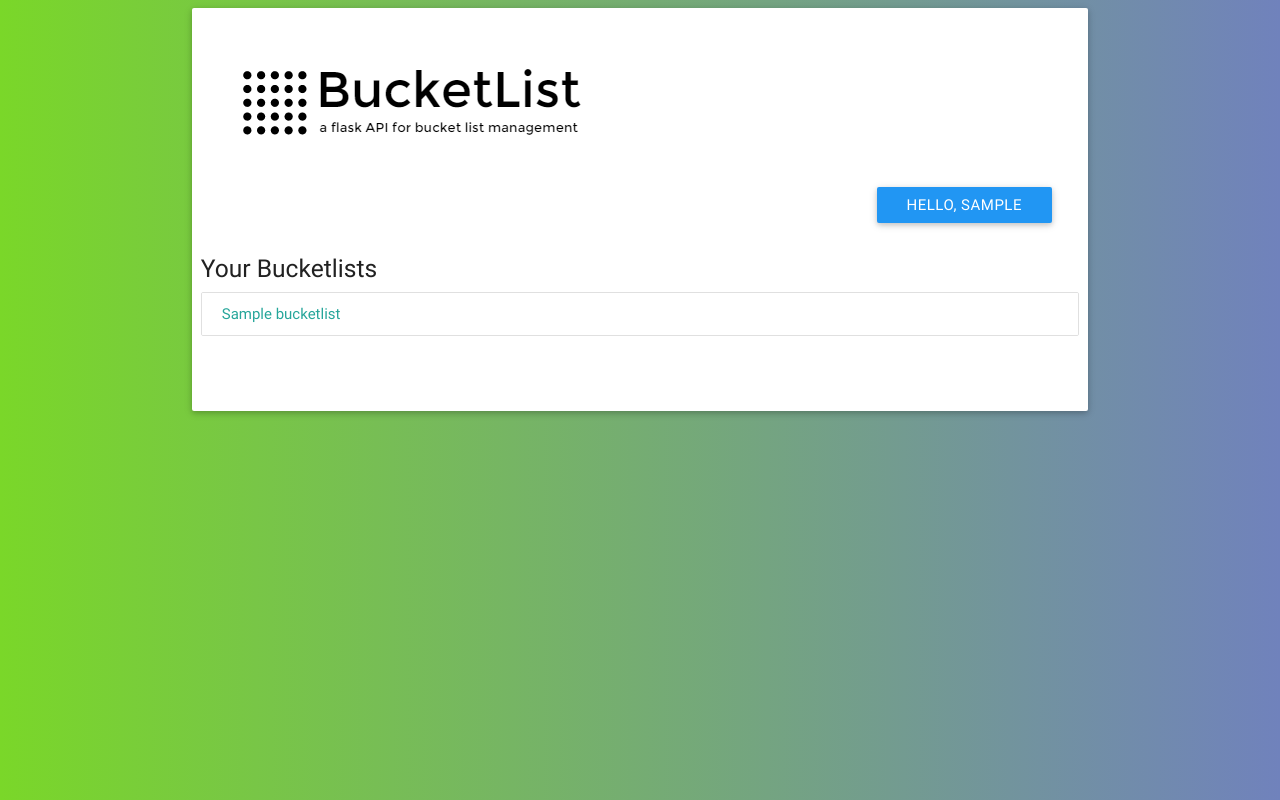
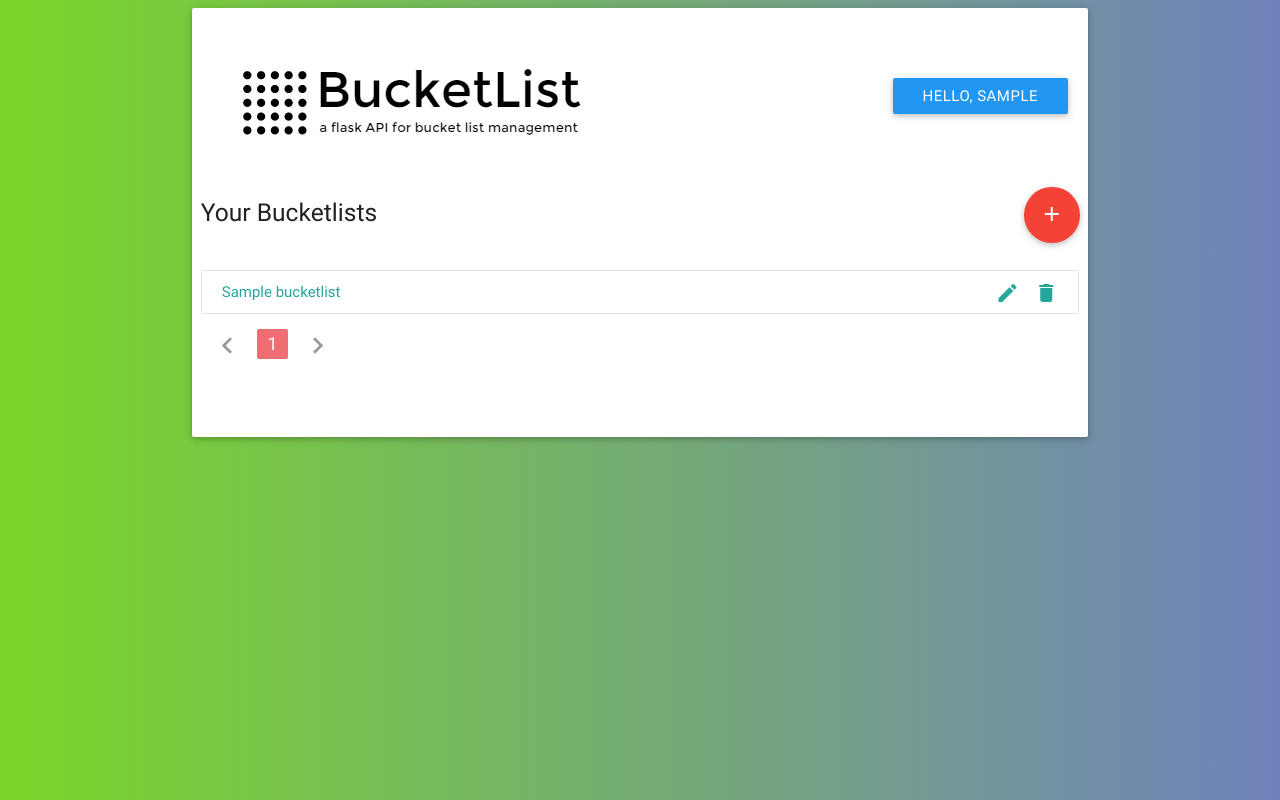
Before and after one commit to andela-tadesanya/bucketlist-django, a Django app: page /user/ in a window 1280 px wide. Run offline with Django 3.2, Linux system fonts and the light colour scheme; a user stored in the database is signed in; tables that the repository leaves empty hold one stand-in row (values such as "Sample post"); some libraries are stand-ins or nearby versions.

Commit message:
dashboard displays paginated bucketlist

```diff
--- a/bucketlist_django/bucketlist/static/bucketlist/css/style.css
+++ b/bucketlist_django/bucketlist/static/bucketlist/css/style.css
@@ -11,3 +11,11 @@ body{
     padding: 0px;
     margin: 0px;
 }
+
+.user-button{
+    margin-top: 50px;
+}
+
+#user_dropdown{
+    margin-top: 50px;
+}
--- a/bucketlist_django/bucketlist/templates/bucketlist/base.html
+++ b/bucketlist_django/bucketlist/templates/bucketlist/base.html
@@ -33,9 +33,23 @@
                     <!-- main div -->
                     <div class="card-panel hoverable">
                         <div class="row">
-                            <div class="col s12">
+                            <div class="col s8 left-align">
                                 <!-- logo area -->
                                 <img src="{% static 'bucketlist/img/logo.png' %}"/>
+                            </div>
+                            <div class="col s4 right-align">
+                                <!-- user area -->
+                                {% if request.user.is_authenticated %}
+                                    <!-- User label Dropdown Trigger -->
+                                    <a class='dropdown-button btn blue user-button' href='#' data-activates='user_dropdown'>Hello, {{ request.user.username }}</a>
+
+                                    <!-- Dropdown Structure -->
+                                    <ul id='user_dropdown' class='dropdown-content user-button'>
+                                        <li><a href="#!">Hello, {{ request.user.username }}</a></li>
+                                        <li class="divider"></li>
+                                        <li><a href="{% url 'authentication' %}">Logout</a></li>
+                                    </ul>
+                                {% endif %}
                             </div>
                         </div>
                         <div class="row">
--- a/bucketlist_django/bucketlist/templates/bucketlist/dashboard.html
+++ b/bucketlist_django/bucketlist/templates/bucketlist/dashboard.html
@@ -1,32 +1,45 @@
 {% extends "bucketlist/base.html" %}
 
 {% block main %}
+    <!-- bucketlist display -->
     <div class="row">
-        <div class="col s3 offset-s9">
-            <!-- User label Dropdown Trigger -->
-            <a class='dropdown-button btn blue' href='#' data-activates='user_dropdown'>Hello, {{ request.user.username }}</a>
-
-            <!-- Dropdown Structure -->
-            <ul id='user_dropdown' class='dropdown-content'>
-                <li><a href="#!">Hello, {{ request.user.username }}</a></li>
-                <li><a href="#!">Create bucketlist</a></li>
-                <li class="divider"></li>
-                <li><a href="{% url 'authentication' %}">Logout</a></li>
-            </ul>
+        <div class="col s6 valign-wrapper">
+            <h5 class="valign">Your Bucketlists</h5>
+        </div>
+        <div class="col s6 right-align">
+            <a class="btn-floating btn-large waves-effect waves-light red"><i data-tooltip="Create Bucketlist" class="material-icons tooltipped" data-position="bottom" data-delay="20">add</i></a>
         </div>
     </div>
-
-    <!-- bucketlist display -->
     <div class="row">
         <div class="col s12">
-            <h5>Your Bucketlists</h5>
             <div class="collection">
-                {% for bucketlist in bucketlists %}
-                    <a href="#!" class="collection-item">{{ bucketlist.name }}</a>
+                {% for bucketlist in bucketlists.object_list %}
+                    <a href="#!" class="collection-item">{{ bucketlist.name }}<span class="secondary-content"><i data-tooltip="Edit" class="material-icons tooltipped" data-position="bottom" data-delay="20">mode_edit</i>&nbsp;&nbsp;&nbsp;&nbsp;<i data-tooltip="Delete" class="material-icons tooltipped" data-position="bottom" data-delay="20">delete</i></span></a>
                 {% empty %}
                     <a href="#!" class="collection-item">You have no bucketlists</a>
                 {% endfor %}
             </div>
+            <!-- pagination -->
+            <ul class="pagination">
+                <!-- previous -->
+                {% if bucketlists.has_previous %}
+                    <li class="waves-effect"><a href="?page={{ bucketlists.previous_page_number }}"><i class="material-icons">chevron_left</i></a></li>
+                {% else %}
+                    <li class="disabled"><a href="#"><i class="material-icons">chevron_left</i></a></li>
+                {% endif %}
+
+                <!-- page numbers -->
+                {% for page in bucketlists.paginator.page_range %}
+                    <li class="{% if bucketlists.number == page %}active{% else %}waves-effect{% endif %}"><a href="?page={{page}}">{{ page }}</a></li>
+                {% endfor %}
+
+                <!-- next -->
+                {% if bucketlists.has_next %}
+                    <li class="waves-effect"><a href="?page={{ bucketlists.next_page_number }}"><i class="material-icons">chevron_right</i></a></li>
+                {% else %}
+                    <li class="disabled"><a href="#"><i class="material-icons">chevron_right</i></a></li>
+                {% endif %}
+            </ul>
         </div>
     </div>
 {% endblock main %}
--- a/bucketlist_django/bucketlist/views.py
+++ b/bucketlist_django/bucketlist/views.py
@@ -19,6 +19,7 @@ from django.core.urlresolvers import reverse
 from django.http import HttpResponseRedirect
 from django.contrib import messages
 from django.contrib.auth import authenticate, login, logout
+from django.core.paginator import Paginator, EmptyPage, PageNotAnInteger
 
 
 # Create your views here.
@@ -360,7 +361,21 @@ class UserDashboardView(View):
 
     def get(self, request):
         # get all bucketlist that belong to the user
-        bucketlists = Bucketlist.objects.all().filter(created_by=request.user)
+        bucketlist_objects = Bucketlist.objects.all().filter(created_by=request.user)
 
-        context = {'bucketlists': bucketlists}
+        # setup paginator
+        paginator = Paginator(bucketlist_objects, 10)
+
+        # get page being requested
+        page = request.GET.get('page')
+        try:
+            bucketlists = paginator.page(page)
+        except PageNotAnInteger:
+            # If page is not an integer, deliver first page.
+            bucketlists = paginator.page(1)
+        except EmptyPage:
+            # If page is out of range deliver last page
+            bucketlists = paginator.page(paginator.num_pages)
+
+        context = {'bucketlists': bucketlists, 'page_range': paginator.page_range}
         return render(request, self.template_name, context)
```
